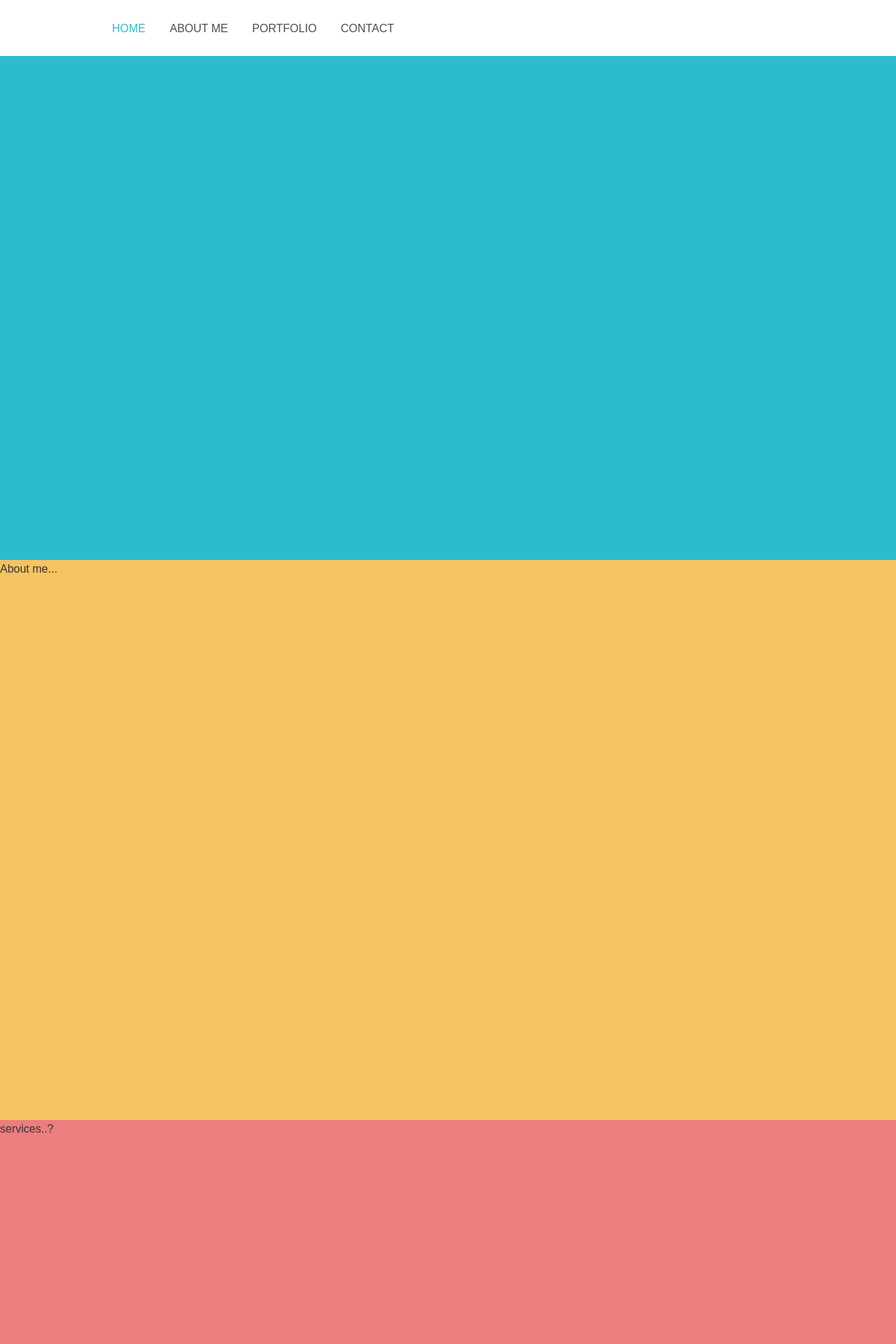
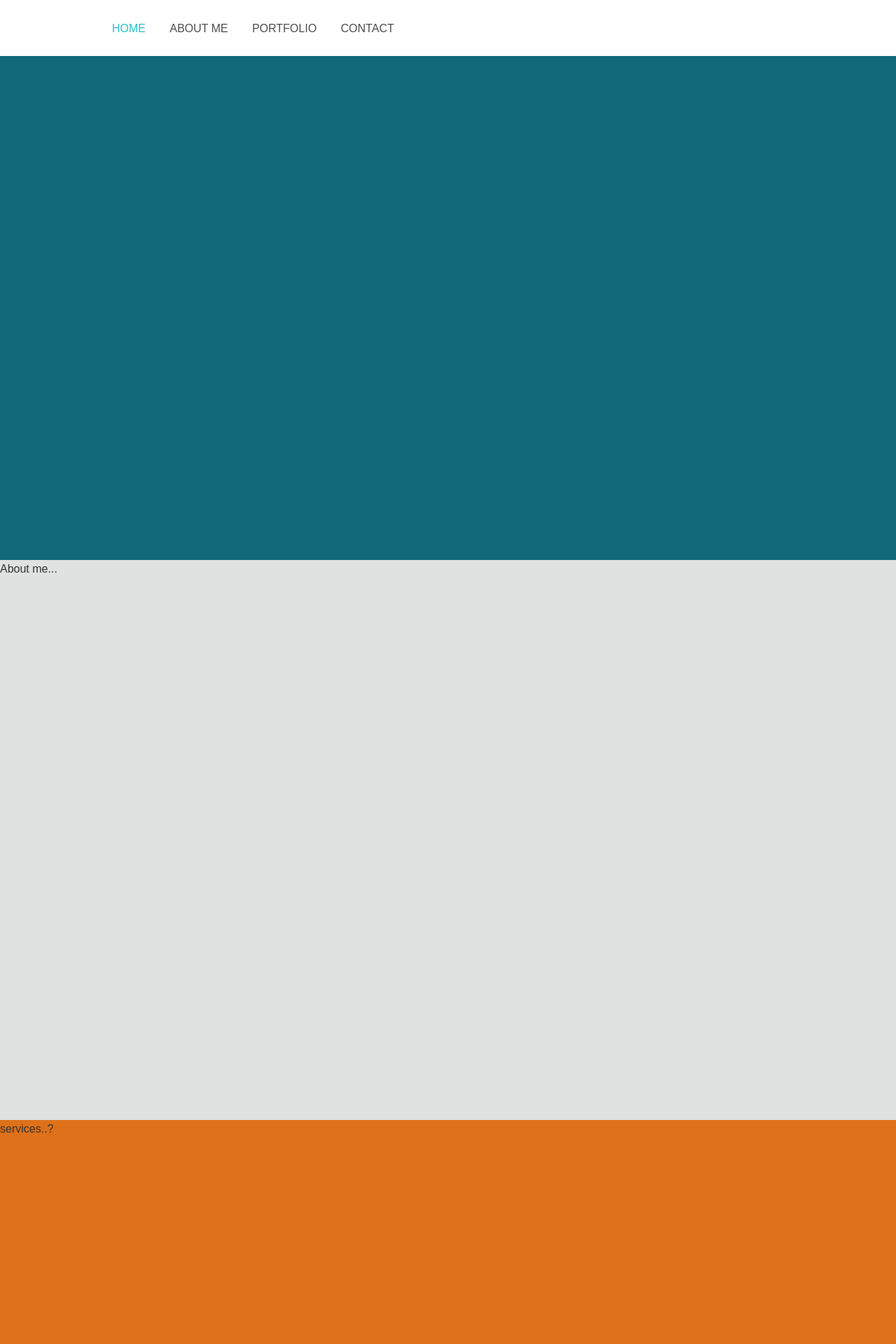
Before and after one commit to jonathanlev/site-jdlev, a Flask app: page / in a window 1280 px wide. Shown: the top 1920 px of the page at 70% size. Run offline with Flask 2, Linux system fonts and the light colour scheme; some libraries are stand-ins or nearby versions.

Commit message:
changing bg colors

```diff
--- a/static/style.css
+++ b/static/style.css
@@ -115,7 +115,7 @@ a {
 	width: 100%; height: 100%;
 }
 
-#home { background: #2dbccb; }
-#about { background: #f6c362; }
-#services { background-color: #eb7e7f; }
-#contact { background-color: #415c71; }
+#home { background: #116979; }
+#about { background: #dee3e2; }
+#services { background-color: #de7119; }
+#contact { background-color: #18b0b0; }
```
